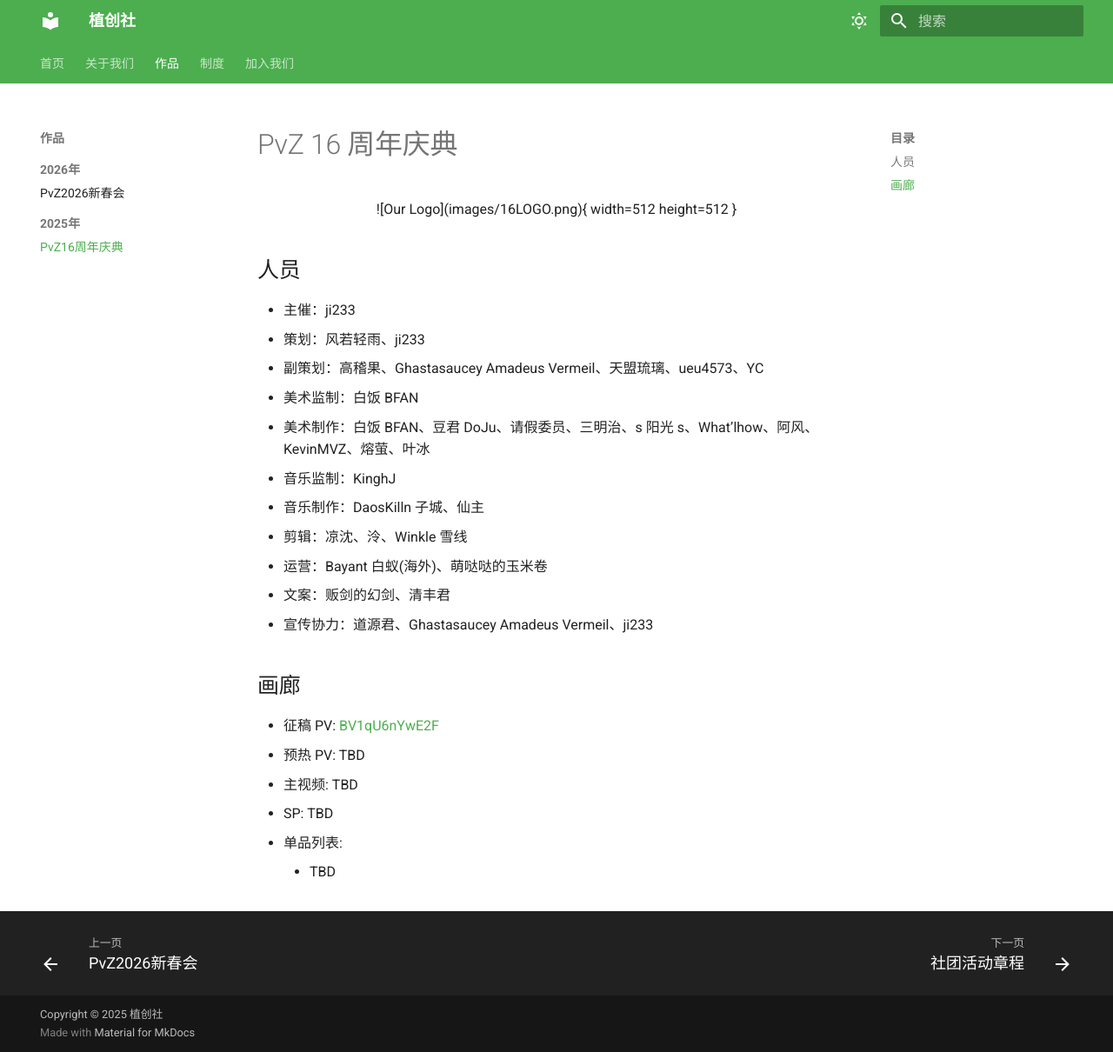
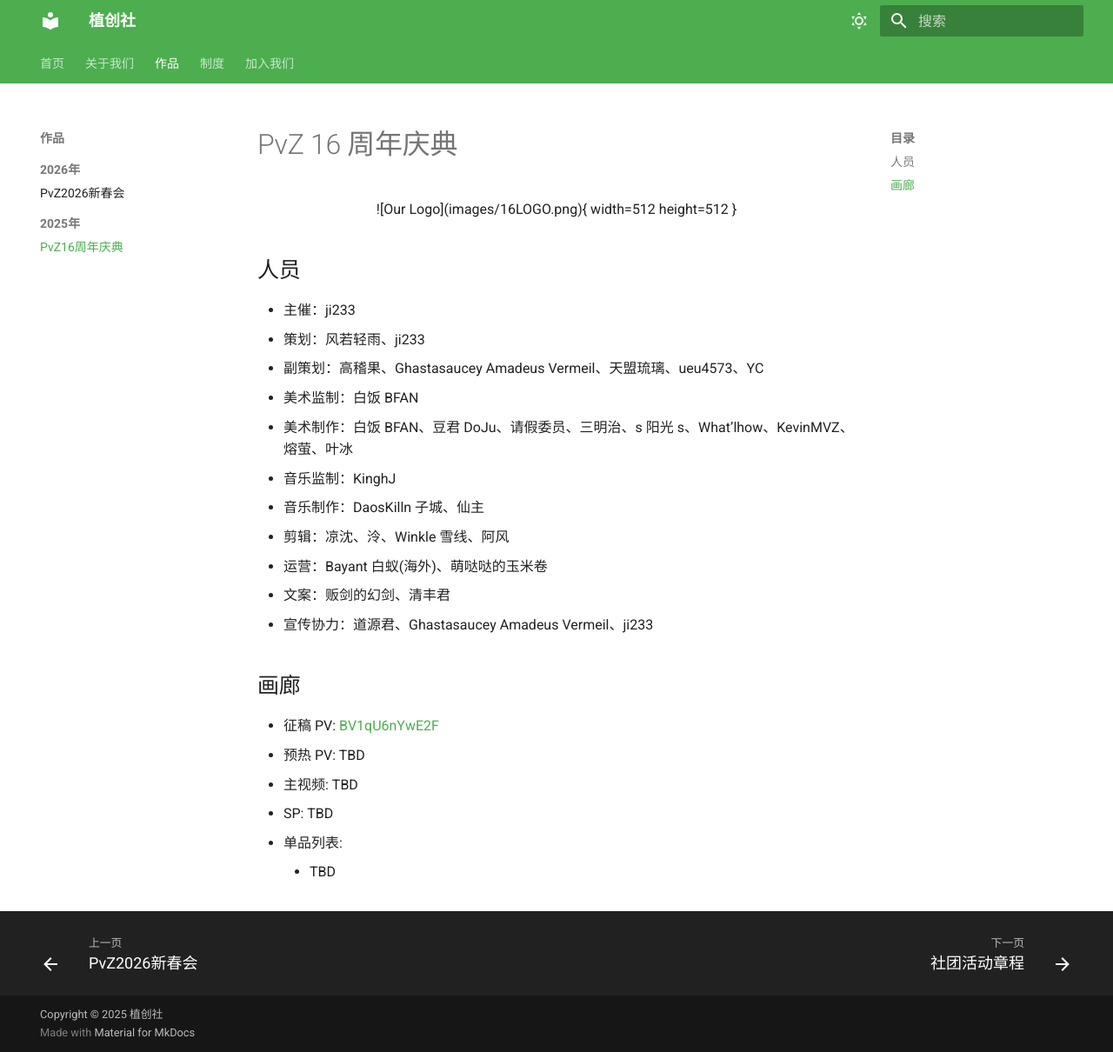
Before and after one commit to ji233-Sun/ZCS_Official_Site, an MkDocs documentation site: the page built from docs/works/16.md, in a window 1280 px wide and 1210 px high. Shown: the whole window at 87% size. Built offline with MkDocs 1.6.1 and Material for MkDocs 9.7.7, drawn with Linux system fonts in a browser that asks for light colours.

Commit message:
feat: update art production and editing team in 16.md

```diff
--- a/docs/works/16.md
+++ b/docs/works/16.md
@@ -8,10 +8,10 @@
 - 策划：风若轻雨、ji233
 - 副策划：高稽果、Ghastasaucey Amadeus Vermeil、天盟琉璃、ueu4573、YC
 - 美术监制：白饭 BFAN
-- 美术制作：白饭 BFAN、豆君 DoJu、请假委员、三明治、s 阳光 s、What’lhow、阿风、KevinMVZ、熔萤、叶冰
+- 美术制作：白饭 BFAN、豆君 DoJu、请假委员、三明治、s 阳光 s、What’lhow、KevinMVZ、熔萤、叶冰
 - 音乐监制：KinghJ
 - 音乐制作：DaosKilln 子城、仙主
-- 剪辑：凉沈、泠、Winkle 雪线
+- 剪辑：凉沈、泠、Winkle 雪线、阿风
 - 运营：Bayant 白蚁(海外)、萌哒哒的玉米卷
 - 文案：贩剑的幻剑、清丰君
 - 宣传协力：道源君、Ghastasaucey Amadeus Vermeil、ji233
```
